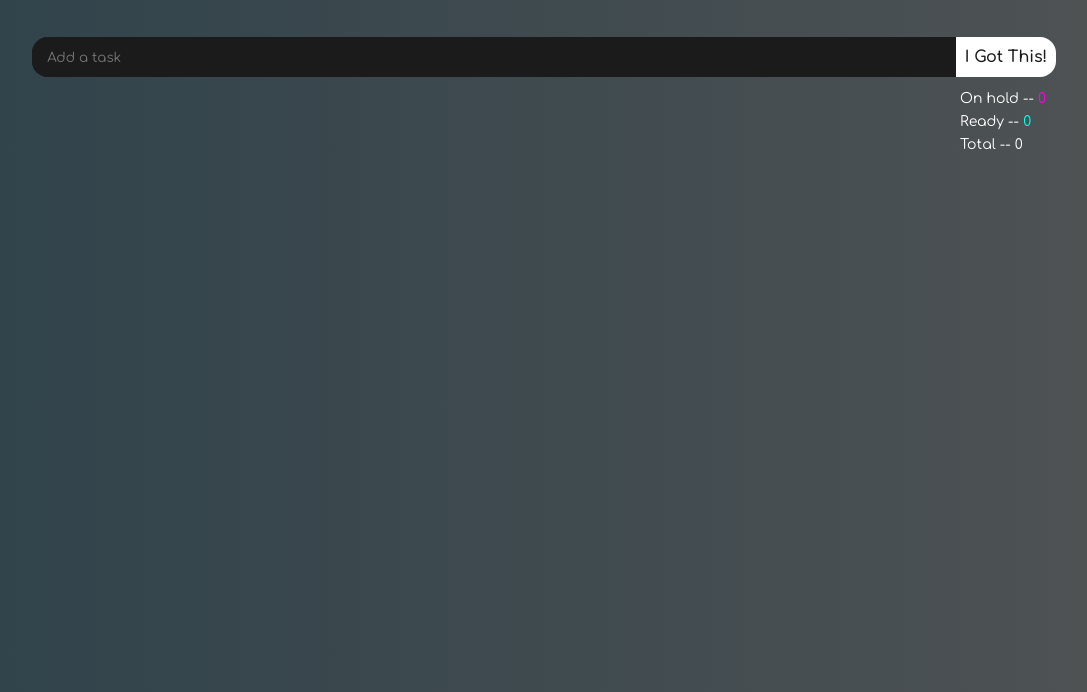
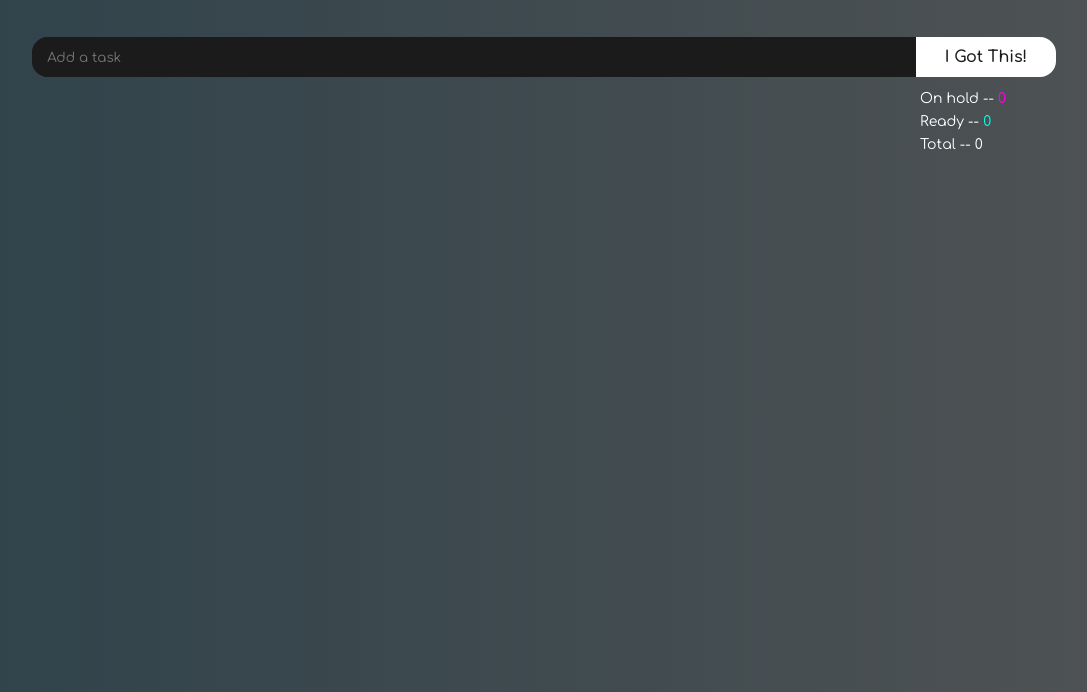
Before and after one commit to Gonzx77/ToDo-List, a plain HTML site: page index.html in a window 1280 px wide. Shown: the part 108-800 px from the top of the page, without its empty margins (96-1183 px from the left). Drawn offline with Linux system fonts and the light colour scheme; no server answers.

Commit message:
style: :lipstick: Cambios de diseño
Se arreglo un pequeño desborde en el HTML

```diff
--- a/css/style.css
+++ b/css/style.css
@@ -66,7 +66,7 @@ body{
 
 .searchBar{
     display: grid;
-    grid-template-columns: calc(100% - 100px) 100px;
+    grid-template-columns: calc(100% - 140px) 140px;
     margin-top: 40px;
     width: 80%;
     height: 40px;
@@ -111,7 +111,7 @@ body{
 .dateDiv{
     margin-top: 10px;
     display: grid;
-    grid-template-columns: calc(100% - 100px) 100px;
+    grid-template-columns: calc(100% - 140px) 140px;
     grid-template-rows: repeat(3, 1fr);
     width: 80%;
 }
```
